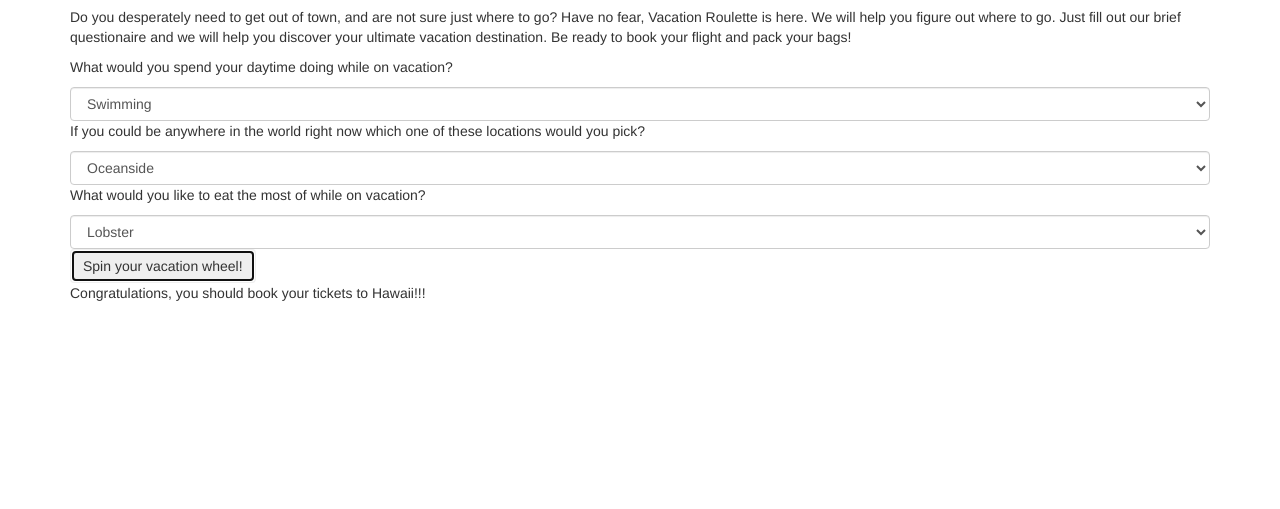
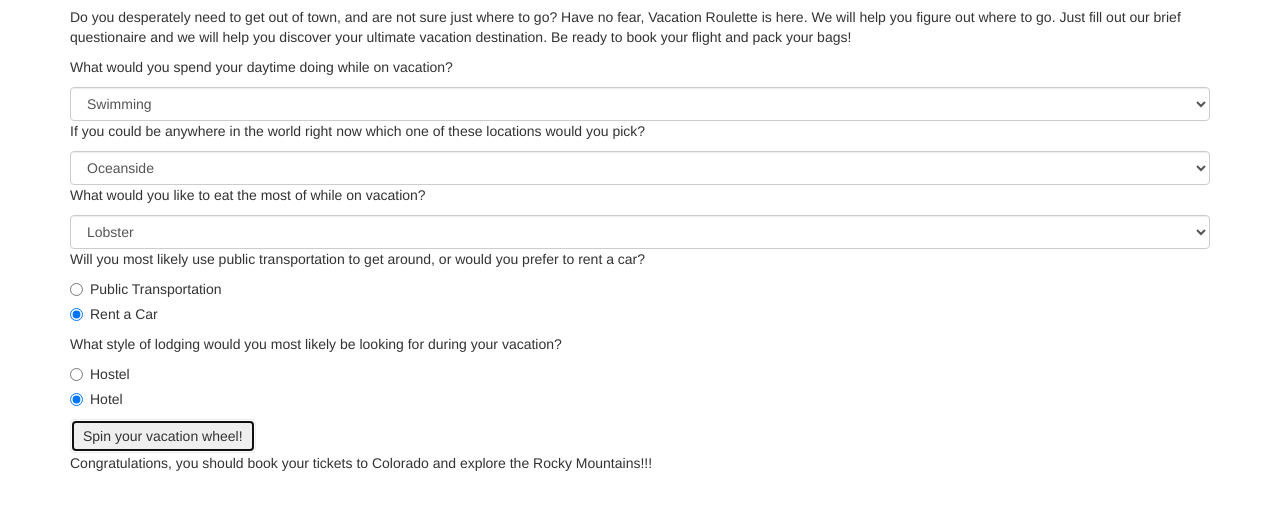
Before and after one commit to luckybooger/codereview_2, a plain HTML site: page index.html in a window 1280 px wide. Both pictures are taken after a click on the button "Spin your vacation wheel!". Shown: the part 63-572 px from the top of the page. Drawn offline with Linux system fonts and the light colour scheme.

Commit message:
front end logic for questionaire

```diff
--- a/index.html
+++ b/index.html
@@ -40,9 +40,32 @@
             <option value="4">Salad</option>
           </select>
         </div>
-        <div id="bonusround1"></div>
-        <div id="bonusround2"></div>
-        <div id="bonusround3"></div>
+        <div id="question4">
+          <p>Will you most likely use public transportation to get around, or would you prefer to rent a car?</p>
+          <div class="radio">
+            <label>
+              <input type="radio" name="transportation" value="5" checked>Public Transportation
+            </label>
+          </div>
+            <div class="radio">
+              <label>
+                <input type="radio" name="transportation" value="10" checked>Rent a Car
+              </label>
+            </div>
+        </div>
+        <div id="question5">
+          <p>What style of lodging would you most likely be looking for during your vacation?</p>
+          <div class="radio">
+            <label>
+              <input type="radio" name="lodging" value="5" checked>Hostel
+            </label>
+          </div>
+            <div class="radio">
+              <label>
+                <input type="radio" name="lodging" value="10" checked>Hotel
+              </label>
+            </div>
+          </div>
         <button type="submit" class="btn">Spin your vacation wheel!</button>
       </form>
       <div id="hawaii">
--- a/js/scripts.js
+++ b/js/scripts.js
@@ -7,16 +7,19 @@ $(function(){
     var daytime = parseInt($("#daytime").val());
     var location = parseInt($("#location").val());
     var food = parseInt($("#food").val());
-    var transportation = parseInt($("#transportation").val());
-    var lodging = parseInt($("#lodging").val());
-    var nighttime = parseInt($("#nighttime").val());
+    var transportation = parseInt($("input:radio[name=transportation]:checked").val());
+    var lodging = parseInt($("input:radio[name=lodging]:checked").val());
 
-    var destination = daytime + location + food;
+    var destination = daytime + location + food + transportation + lodging;
 
-    if (destination <= 5) {
+    if (destination <= 17) {
       $("#hawaii").show();
-    } else if (destination >= 6) {
+    } else if (destination >= 18 && destination <= 23){
       $("#rockymountains").show();
+    } else if (destination >= 24  && destination <= 28){
+      $("#newyork").show();
+    } else if (destination >= 29 && destination <=32){
+      $("#losangeles").show();
     }
 
     event.preventDefault();
```
